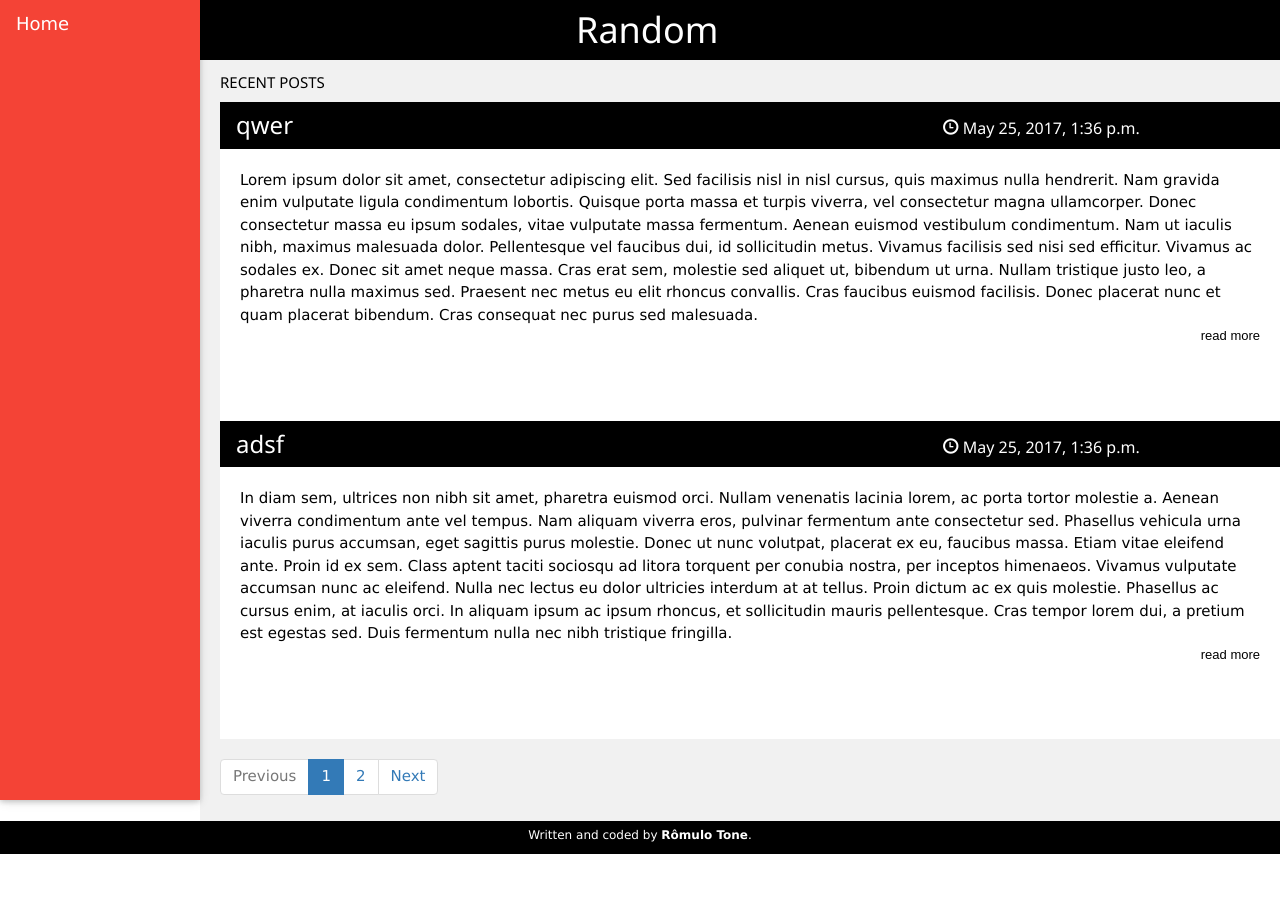
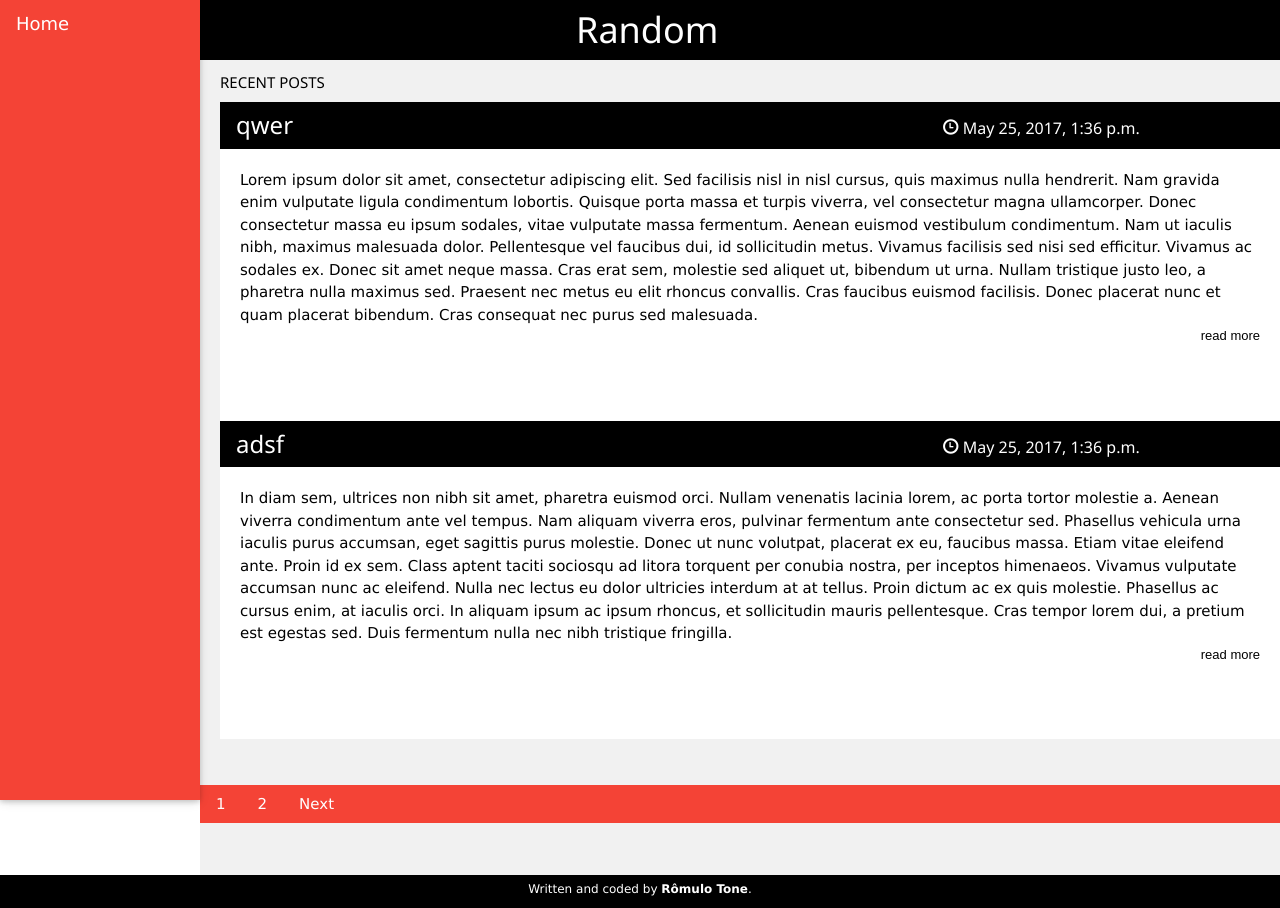
Before and after one commit to MiopeCiclope/blog, a Django app: page / in a window 1280 px wide. Before the commit the page ends 854 px from the top, so only its background shows below. Run offline with Django 3.2, Linux system fonts and the light colour scheme; data comes from the database, SQL or seed files in the repository; both versions use the stored data as it was after the commit; some libraries are stand-ins or nearby versions.

Commit message:
Adapting style of pagination to the blog's.

```diff
--- a/blog/static/css/blog.css
+++ b/blog/static/css/blog.css
@@ -64,3 +64,12 @@ textarea {
 #paddingcomments{
     padding-left: 20px !important;
 }
+
+.linkNoStuf{
+    text-decoration: none !important;
+}
+
+.center {
+    width: 100%;
+    margin: 0 auto !important;
+}
--- a/blog/templates/footer.html
+++ b/blog/templates/footer.html
@@ -1,3 +1,3 @@
-<footer class="w3-container w3-teal w3-black w3-center w3-small ">
+<footer class="w3-container w3-teal w3-black w3-center w3-small">
     <p class="footer" >Written and coded by <b><a href="https://www.facebook.com/romulotone" target="_blank">Rômulo Tone</a></b>.</p>
 </footer>
--- /dev/null
+++ b/blog/templates/pagination.html
@@ -0,0 +1,27 @@
+{% if is_paginated %}
+    <div class="w3-container w3-light-gray" >
+        <br><br>
+    </div>
+    <div class="w3-show-inline-block center">
+        <div class="w3-bar w3-red">
+            {% if page_obj.has_previous %}
+                <a href="?page={{ page_obj.previous_page_number }}" class="w3-bar-item w3-button w3-hover-black linkNoStuf">
+                  <span>Previous</span>
+                </a>
+            {% endif %}
+
+            {% for page in paginator.page_range %}
+                <a href="?page={{ page }}" class="w3-bar-item w3-button w3-hover-black linkNoStuf">{{ page }}</a>
+            {% endfor %}
+
+            {% if page_obj.has_next %}
+                <a href="?page={{ page_obj.next_page_number }}" class="w3-bar-item w3-button w3-hover-black linkNoStuf">
+                  <span>Next</span>
+                </a>
+            {% endif %}
+        </div>
+    </div>
+    <div class="w3-container w3-light-gray" >
+        <br><br>
+    </div>
+{% endif %}
--- a/blog/templates/post_detail.html
+++ b/blog/templates/post_detail.html
@@ -31,10 +31,9 @@
     </div>
     <div class="w3-row">
         <div class="w3-container labelComment">
-            <div class="w3-container w3-third w3-black labelComment">
-                <h4 id="paddingcomments">Not implemented</h4>
+            <div class="w3-container w3-third">
             </div>
-            <div class="w3-container w3-twothird w3-leftbar w3-border-black labelComment">
+            <div class="w3-container w3-twothird">
                 <div class="w3-container w3-red labelComment">
                     <div class="w3-red labelComment">
                         <h4 id="paddingcomments">Leave a Comment</h4>
--- a/blog/templates/post_list.html
+++ b/blog/templates/post_list.html
@@ -20,46 +20,7 @@
                 </div>
             </div>
         {% endfor %}
+    </div>
 
-        {% if is_paginated %}
-          <nav>
-            <ul class="pagination">
-              {% if page_obj.has_previous %}
-                <li>
-                  <a href="?page={{ page_obj.previous_page_number }}">
-                    <span>Previous</span>
-                  </a>
-                </li>
-              {% else %}
-                <li class="disabled">
-                  <a href="#">
-                    <span>Previous</span>
-                  </a>
-                </li>
-              {% endif %}
-
-              {% for page in paginator.page_range %}
-                <li {% if page == page_obj.number %}class="active"{% endif %}>
-                  <a href="?page={{ page }}">{{ page }}</a>
-                </li>
-              {% endfor %}
-
-              {% if page_obj.has_next %}
-                <li>
-                  <a href="?page={{ page_obj.next_page_number }}">
-                    <span>Next</span>
-                  </a>
-                </li>
-              {% else %}
-                <li {% if not page_obj.has_next %}class="disabled"{% endif %}>
-                  <a href="#">
-                    <span>Next</span>
-                  </a>
-                </li>
-              {% endif %}
-            </ul>
-          </nav>
-        {% endif %}
-
-    </div>
+    {% include 'pagination.html' %}
 {% endblock content %}
--- a/blog/templates/sidebar.html
+++ b/blog/templates/sidebar.html
@@ -3,7 +3,7 @@
         <button class="w3-bar-item w3-button w3-large w3-hide-large w3-hover-black" onclick="w3_close()">Close &times;</button>
     </li>
     <li>
-        <a href="/" class="w3-bar-item w3-btn w3-large w3-hover-black" >Home</a>
+        <a href="/" class="w3-bar-item w3-button w3-large w3-hover-black" >Home</a>
     </li>
     <!--<li><a href="#">Opt1</a></li>-->
 </ul><br>
--- a/blog/urls.py
+++ b/blog/urls.py
@@ -3,9 +3,9 @@ from . import views
 from blog.views import PostListView
 
 urlpatterns = [
-    url(r'$', PostListView.as_view(), name='post_list'),
-    # url(r'^$', views.post_list),
+    url(r'^$', PostListView.as_view(), name='post_list'),
     url(r'^post/(?P<pk>[0-9]+)/$', views.post_detail),
     url(r'^post/new/$', views.post_new, name='post_new'),
     url(r'^post/(?P<pk>[0-9]+)/edit/$', views.post_edit, name='post_edit'),
+    # url(r'$', PostListView.as_view(), name='post_list'),
 ]
--- a/tdList.txt
+++ b/tdList.txt
@@ -1,9 +1,6 @@
 TO DO list
 
-    - Linkar comentários com facebook para poder comentar.
-    - Adicionar paginação nos posts e comentários.
     - Criar tabelas no banco para os comentários.
-    - Adicionar o subtitulo bonitinho que tá comentado no post_list. Adicionar no banco tbm
     - Criar um campo de resumo no banco para por na MainPage
     - Fazer um form decente pro login
     - Modificar a query da lista de posts. (Do último pro primeiro)
```
Also changed, not shown: db.sqlite3. Lines whose indentation alone changed are shown as unchanged.
